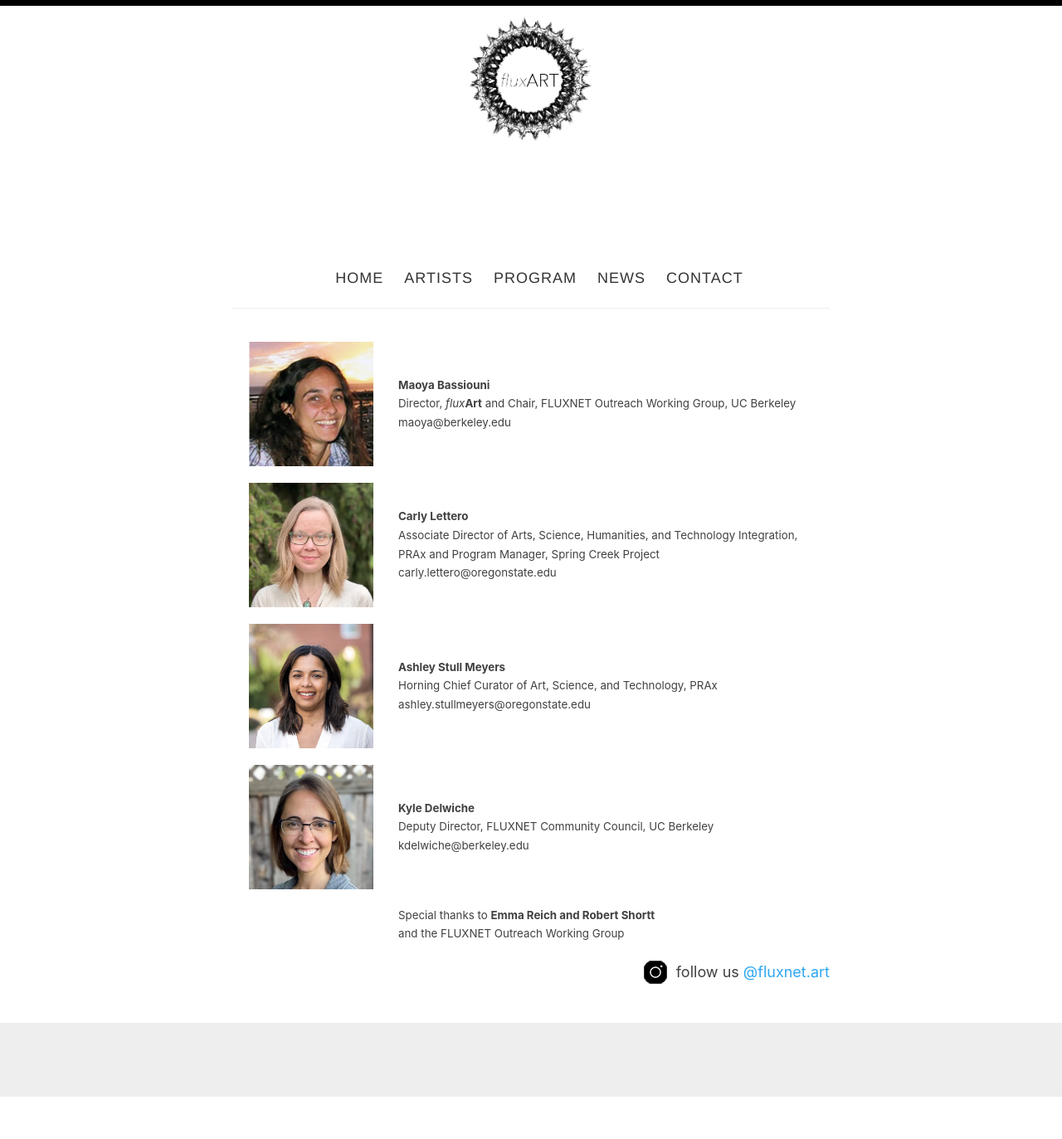
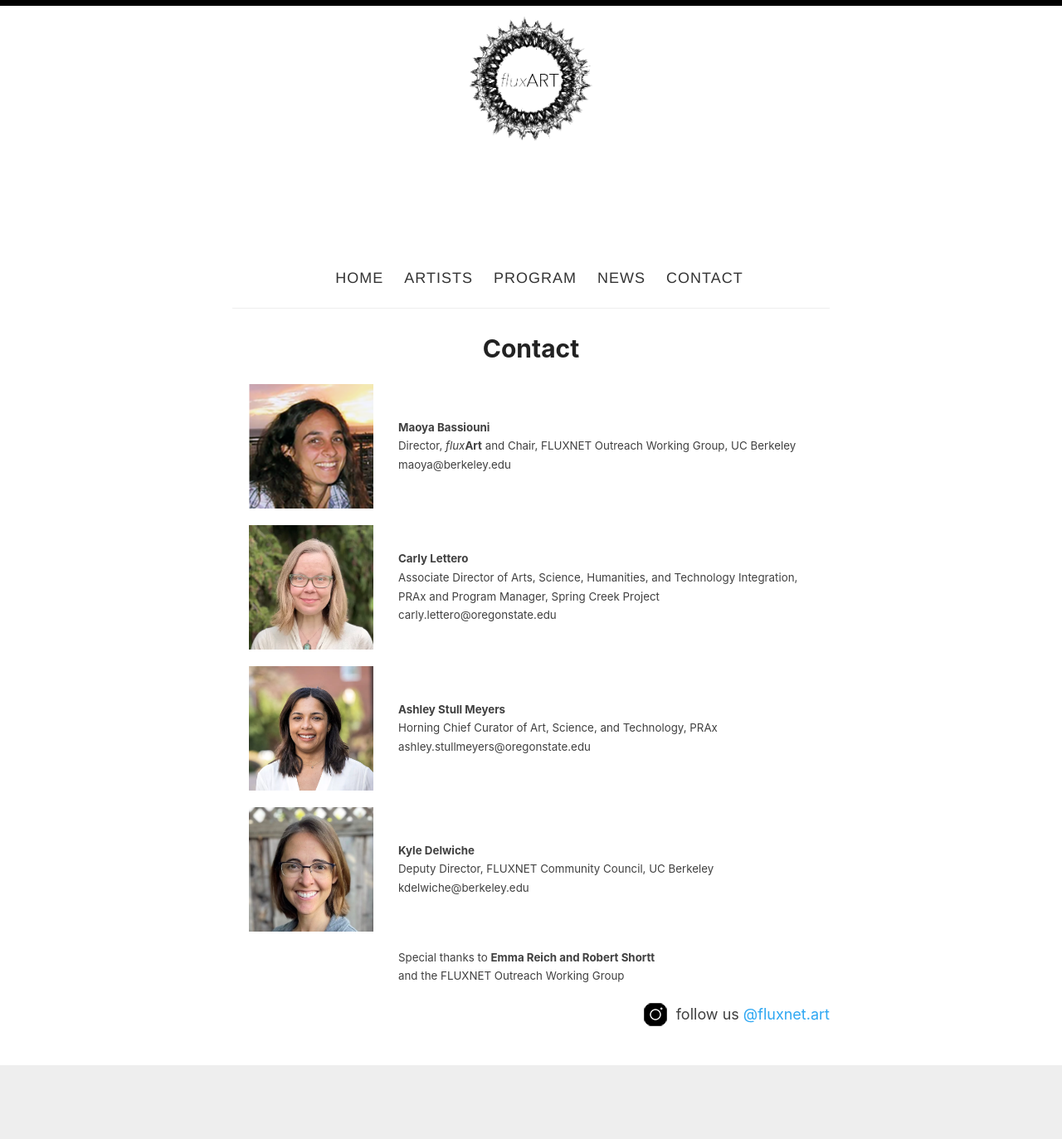
Before and after one commit to fluxnetart/fluxnetart.github.io, a Jekyll site: the page built from _pages/contact.md, in a window 1280 px wide. Shown: the whole page at 83% size. Built offline with Jekyll 4.4.1, drawn with Linux system fonts in a browser that asks for light colours; our own code applies the rules of GitHub Pages for plain Markdown files; before the commit the page ends 1322 px from its top, so only the background shows below that.

Commit message:
Update contact.md

```diff
--- a/_pages/contact.md
+++ b/_pages/contact.md
@@ -1,3 +1,8 @@
+---
+layout: page
+title: Contact
+permalink: /contact/
+---
 <style>
 .row {
   display: flex;
```
